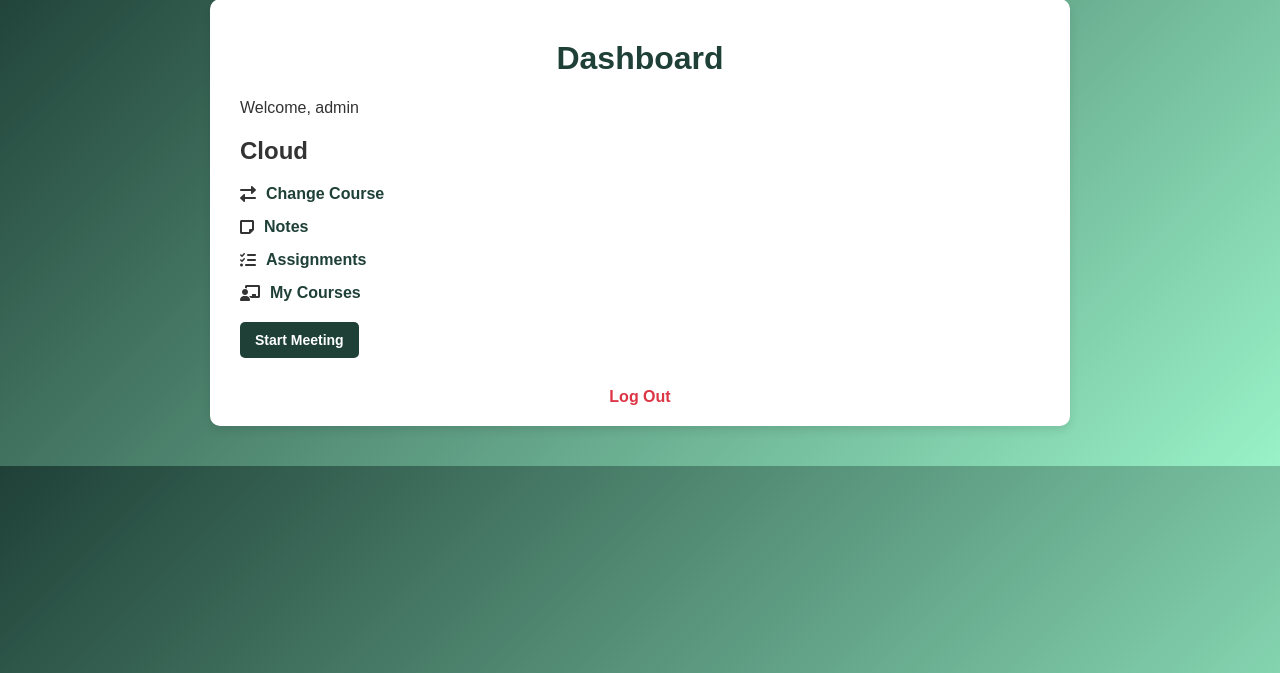
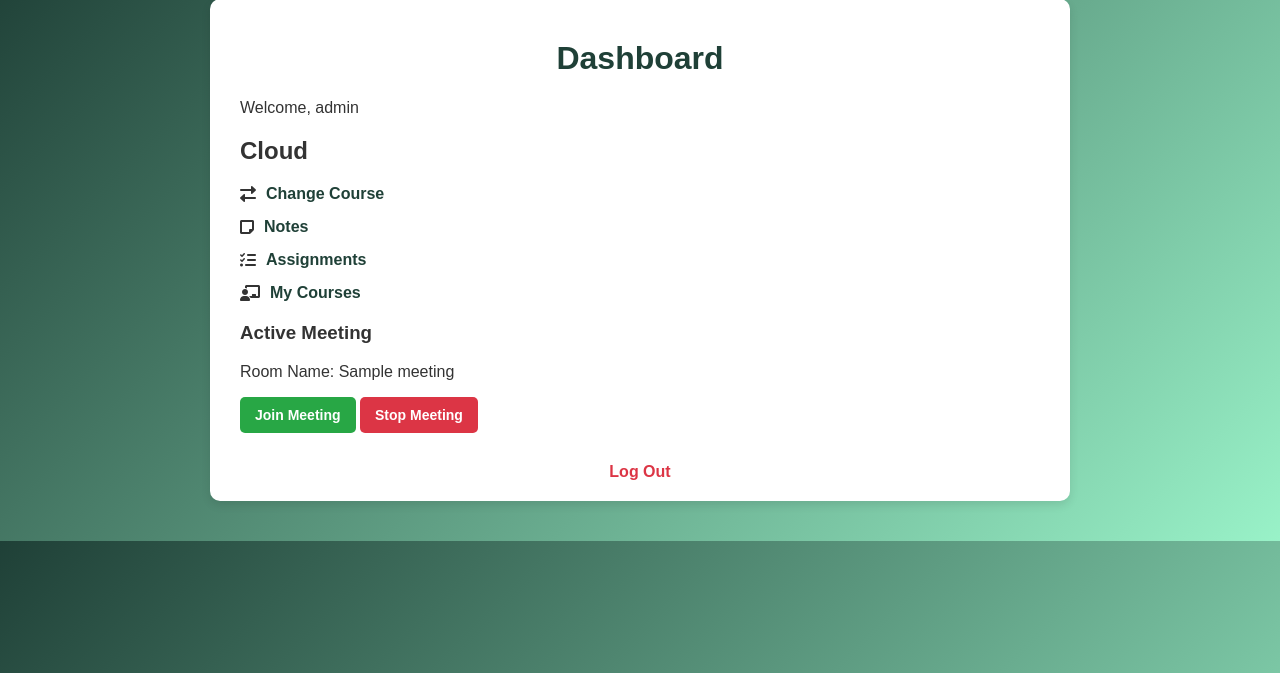
Before and after one commit to GhansyamA/VirtualClass, a Flask app: page /dashboard in a window 1280 px wide. Shown: the part 41-714 px from the top of the page. Run offline with Flask 3, Linux system fonts and the light colour scheme; a user stored in the database is signed in; data comes from the database, SQL or seed files in the repository; both versions use the stored data as it was after the commit; tables that the repository leaves empty hold one stand-in row (values such as "Sample post").

Commit message:
change7 commit

```diff
--- a/app.py
+++ b/app.py
@@ -61,7 +61,7 @@ def login():
 @login_required
 def select_course():
     if current_user.role != 'teacher':
-        return redirect(url_for('index'))
+        return redirect(url_for('dashboard'))
     courses = Course.query.filter_by(teacher_id=current_user.id).all()
     if not courses:
         return redirect(url_for('create_course'))
@@ -75,21 +75,36 @@ def select_course():
 @app.route('/dashboard')
 @login_required
 def dashboard():
-    if current_user.role != 'teacher':
-        return redirect(url_for('index'))
-    selected_course_id = session.get('selected_course_id')
-    if not selected_course_id:
-        return redirect(url_for('select_course'))
-    current_course = Course.query.get(selected_course_id)
-    if not current_course or current_course.teacher_id != current_user.id:
-        return redirect(url_for('select_course'))
-    return render_template('dashboard.html', current_course=current_course)
+    if current_user.role == 'teacher':
+        selected_course_id = session.get('selected_course_id')
+        if not selected_course_id:
+            return redirect(url_for('select_course'))
+        current_course = Course.query.get(selected_course_id)
+        if not current_course or current_course.teacher_id != current_user.id:
+            return redirect(url_for('select_course'))
+        return render_template('dashboard.html', current_course=current_course)
+    return render_template('dashboard.html')
 
 @app.route('/start_meeting', methods=['POST'])
 @login_required
 def start_meeting():
+    if current_user.role != 'teacher':
+        flash('Only teachers can start a meeting.', 'danger')
+        return redirect(url_for('dashboard'))
+    selected_course_id = session.get('selected_course_id')
+    if not selected_course_id:
+        flash('No course selected. Please select a course first.', 'danger')
+        return redirect(url_for('select_course'))
+    existing_meeting = ActiveMeeting.query.filter_by(course_id=selected_course_id).first()
+    if existing_meeting:
+        flash('A meeting for this course is already active.', 'danger')
+        return redirect(url_for('dashboard'))
     room_name = generate_room_name()
-    active_meeting = ActiveMeeting(room_name=room_name, teacher_id=current_user.id)
+    active_meeting = ActiveMeeting(
+        room_name=room_name,
+        teacher_id=current_user.id,
+        course_id=selected_course_id
+    )
     db.session.add(active_meeting)
     db.session.commit()
     flash('Meeting started successfully! Share the link with students.', 'success')
@@ -102,9 +117,13 @@ def join_meeting():
     if current_user.role != 'student':
         flash('Only students can join a meeting.', 'danger')
         return redirect(url_for('dashboard'))
-    active_meeting = ActiveMeeting.query.first()
+    selected_course_id = session.get('selected_course_id')
+    if not selected_course_id:
+        flash('No course selected. Please select a course first.', 'danger')
+        return redirect(url_for('select_course'))
+    active_meeting = ActiveMeeting.query.filter_by(course_id=selected_course_id).first()
     if not active_meeting:
-        flash('No active meetings at the moment.', 'danger')
+        flash('No active meeting for the selected course.', 'danger')
         return redirect(url_for('dashboard'))
     jitsi_url = f"https://meet.jit.si/{active_meeting.room_name}"
     return redirect(jitsi_url)
@@ -115,9 +134,13 @@ def stop_meeting():
     if current_user.role != 'teacher':
         flash('Only teachers can stop meetings.', 'danger')
         return redirect(url_for('dashboard'))
-    active_meeting = ActiveMeeting.query.first()
+    selected_course_id = session.get('selected_course_id')
+    if not selected_course_id:
+        flash('No course selected. Please select a course first.', 'danger')
+        return redirect(url_for('select_course'))
+    active_meeting = ActiveMeeting.query.filter_by(course_id=selected_course_id).first()
     if not active_meeting:
-        flash('No active meetings to stop.', 'danger')
+        flash('No active meeting for the selected course.', 'danger')
         return redirect(url_for('dashboard'))
     try:
         db.session.delete(active_meeting)
@@ -277,7 +300,6 @@ def view_notes():
         notes = Notes.query.all()
     return render_template('view_notes.html', notes=notes)
 
-
 @app.route('/create_assignment', methods=['GET', 'POST'])
 @login_required
 def create_assignment():
--- a/models.py
+++ b/models.py
@@ -61,7 +61,7 @@ class Enrollment(db.Model):
     student_id = db.Column(db.Integer, db.ForeignKey('user.id'), nullable=False)
     course_id = db.Column(db.Integer, db.ForeignKey('course.id'), nullable=False)
     student = db.relationship('User', backref='enrollments', lazy=True)
-    course = db.relationship('Course', backref='enrolled_course', lazy=True)  # Updated to match
+    course = db.relationship('Course', backref='enrolled_course', lazy=True)
     def __repr__(self):
         return f'<Enrollment {self.student_id} in {self.course_id}>'
 
@@ -69,7 +69,9 @@ class ActiveMeeting(db.Model):
     id = db.Column(db.Integer, primary_key=True)
     room_name = db.Column(db.String(50), nullable=False)
     teacher_id = db.Column(db.Integer, db.ForeignKey('user.id'), nullable=False)
+    course_id = db.Column(db.Integer, db.ForeignKey('course.id'), nullable=False)
     started_at = db.Column(db.DateTime, default=datetime.datetime.now())
     teacher = db.relationship('User', backref='active_meetings')
+    course = db.relationship('Course', backref='meetings')
     def __repr__(self):
-        return f'<ActiveMeeting {self.room_name}>'
+        return f'<ActiveMeeting {self.room_name} for Course {self.course_id}>'
--- a/templates/dashboard.html
+++ b/templates/dashboard.html
@@ -106,12 +106,16 @@
     <div class="container">
         <h1>Dashboard</h1>
         <p>Welcome, {{current_user.username}}</p>
+        {% if current_user.role == 'teacher' %}
         <h2>{{ current_course.name }}</h2>
+        {% endif %}
         <ul>
+            {% if current_user.role == 'teacher' %}
             <li>
                 <i class="fas fa-exchange-alt"></i>
                 <a href="{{ url_for('select_course') }}" > Change Course </a>
             </li>
+            {% endif %}
             <li>
                 <i class="fas fa-sticky-note"></i>
                 <a href="{{ url_for('view_notes') }}"> Notes </a>
@@ -129,18 +133,22 @@
         </ul>
         <div class="section">
             {% if current_user.role == 'teacher' %}
-                {% if active_meeting %}
-                    <p>There is an active meeting: <strong>{{ active_meeting.room_name }}</strong></p>
+                {% if current_course.meetings %}
+                <div class="active-meeting">
+                    <h3>Active Meeting</h3>
+                    <p>Room Name: {{ current_course.meetings[0].room_name }}</p>
+                    <a href="https://meet.jit.si/{{ current_course.meetings[0].room_name }}" target="_blank" class="btn btn-success">Join Meeting</a>
                     <a href="{{ url_for('stop_meeting') }}" class="btn btn-danger">Stop Meeting</a>
-                {% else %}
-                    <form method="POST" action="{{ url_for('start_meeting') }}">
-                        <button type="submit" class="btn btn-primary">Start Meeting</button>
-                    </form>
-                {% endif %}
+                </div>
+            {% else %}
+                <form method="POST" action="{{ url_for('start_meeting') }}">
+                    <button type="submit" class="btn btn-primary">Start Meeting</button>
+                </form>
+            {% endif %}
             {% elif current_user.role == 'student' %}
                 {% if active_meeting %}
                     <h3>Meeting Started!</h3>
-                    <p><a href="{{ url_for('join_meeting') }}" class="btn btn-success">Join Meeting</a></p>
+                    <a href="https://meet.jit.si/{{ current_course.meetings[0].room_name }}" target="_blank" class="btn btn-success">Join Meeting</a>
                 {% else %}
                     <p>No meeting currently available. Please check back later.</p>
                 {% endif %}
```
Also changed, not shown: instance/database.db.
